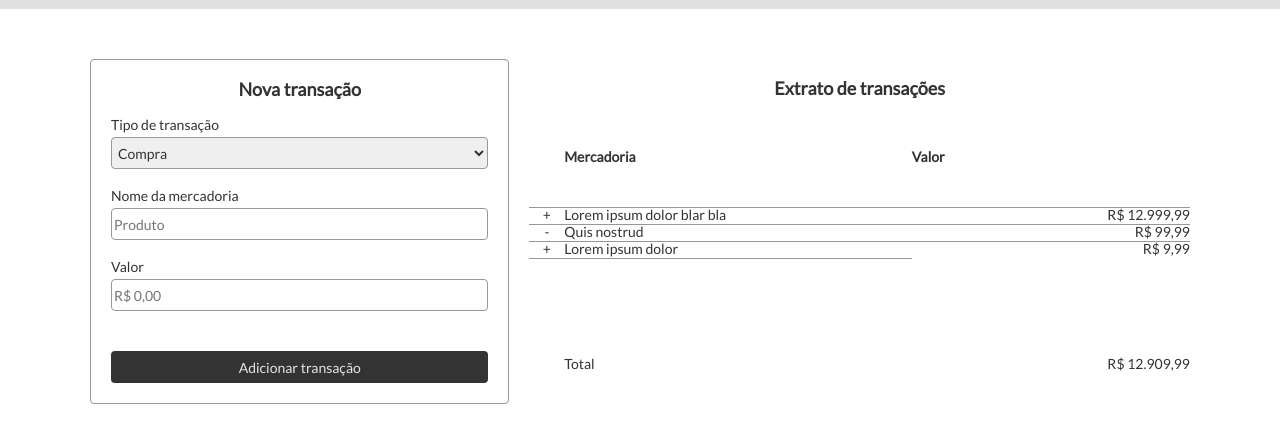
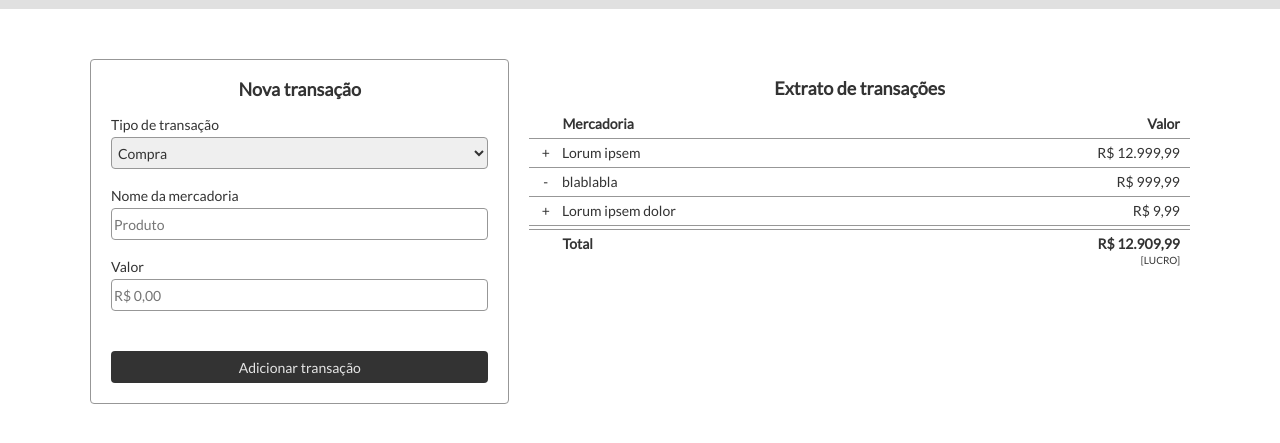
Before and after one commit to SalowQ/SPA, a plain HTML site: page index.html in a window 1280 px wide. Shown: the part 51-494 px from the top of the page. Drawn offline with Linux system fonts and the light colour scheme; files that its build step writes are made by us from their sources; files whose address does not match are found by name.

Commit message:
remoção de css e html teste, conserto do extrato e inserção de comentários

```diff
--- a/extrato.css
+++ /dev/null
@@ -1,27 +0,0 @@
-.extrato {
-    display: grid;
-    grid-template-columns: 0.1fr 1fr 0.8fr;
-    grid-template-rows: repeat(5, auto);
-}
-
-.extrato_titulo {
-    grid-column: 1 / span 3;
-    justify-self: center;
-}
-
-.extrato_subtitulo-produto {
-    grid-column: 2;
-}
-
-.extrato_subtitulo-valor {
-    grid-column: 3;
-}
-
-.extrato_linha {
-    display: flex;
-    flex-direction: row;
-}
-
-.extrato_linha--produto {
-    grid-column: 2;
-}
--- a/index.html
+++ b/index.html
@@ -12,6 +12,7 @@
     <link rel="stylesheet" href="../projeto1/style.css">
 </head>
 <body>
+    <!--cabeçalho contendo logo, título da página e menu/acesso ao menu-->
     <header class="cabecalho">
         <div class="cabecalho_conteudo">
             <p class="logo"><img src="../projeto1/icon_logo.png" alt="Logotipo do site"></p>
@@ -24,20 +25,23 @@
             </nav>
         </div>
     </header>
+    <!--menu lateral para mobile/tablet-->
     <nav class="menu-lateral">
         <p class="menu-lateral_sair"><img src="../projeto1/close.png" alt="Fechar menu"></p>
         <a class="menu-lateral_link menu-lateral_link--ativo">Cadastro de transações</a>
         <a class="menu-lateral_link">Limpar dados</a>
     </nav>
+    <!--conteúdo completo da página-->
     <main class="conteudo">
+        <!--formulário de compra, inserção de produtos e valores-->
         <form class="formulario-compra">
             <h2 class="formulario_titulo">Nova transação</h2>
+
             <label for="tipodetransacao" class="formulario-compra_titulos">Tipo de transação</label>
             <select class="formulario-compra_inputs formulario-compra_inputs-compravenda" required>
                 <option value="compra">Compra</option>
                 <option value="venda">Venda</option>
             </select>
-            <!--<input type="text" class="formulario-compra_inputs" required placeholder="Compra">-->
 
             <label for="nomedamercadoria" class="formulario-compra_titulos">Nome da mercadoria</label>
             <input type="text" class="formulario-compra_inputs" required placeholder="Produto">
@@ -47,32 +51,36 @@
 
             <input type="submit" class="formulario-compra_botao" value="Adicionar transação">
         </form>
-        <!--<div class="linha-divisao"></div>-->
+        <!--lista de extrato com produtos e valores inseridos, cada novo produto será uma nova ul com classe extrato_linha-->
         <section class="extrato">
             <h2 class="extrato_titulo">Extrato de transações</h2>
-            <div class="extrato_subtitulo--produto"></div>
-            <p class="extrato_subtitulo--produto">Mercadoria</p>
-            <p class="extrato_subtitulo--valor">Valor</p>
-            <ul class="extrato_operacao">
-                <li class="extrato_item">+</li>
-                <li class="extrato_item">-</li>
-                <li class="extrato_item">+</li>
-            </ul>
-            <ul class="extrato_mercadoria">
-                <li class="extrato_item">Lorem ipsum dolor blar bla</li>
-                <li class="extrato_item">Quis nostrud</li>
-                <li class="extrato_item">Lorem ipsum dolor</li>
-            </ul>
-            <ul class="extrato_valor">
-                <li class="extrato_item">R$ 12.999,99</li>
-                <li class="extrato_item">R$ 99,99</li>
-                <li class="extrato_item-">R$ 9,99</li>
-            </ul>
-            <div class="extrato_resultado--produto"></div>
-            <p class="extrato_resultado--produto">Total</p>
-            <p class="extrato_resultado--valor">R$ 12.909,99</p>
+            <div class="extrato_subtitulos">
+                <p>Mercadoria</p>
+                <p>Valor</p>
+            </div>
+            <div class="extrato_conteudo">
+                    <ul class="extrato_linha">
+                        <li class="extrato_linha--operador">+</li>
+                        <li class="extrato_linha--produto">Lorum ipsem</li>
+                        <li class="extrato_linha--valor">R$ 12.999,99</li>
+                    </ul>
+                    <ul class="extrato_linha">
+                        <li class="extrato_linha--operador">-</li>
+                        <li class="extrato_linha--produto">blablabla</li>
+                        <li class="extrato_linha--valor">R$ 999,99</li>
+                    </ul>
+                    <ul class="extrato_linha">
+                        <li class="extrato_linha--operador">+</li>
+                        <li class="extrato_linha--produto">Lorum ipsem dolor</li>
+                        <li class="extrato_linha--valor">R$ 9,99</li>
+                    </ul>
+            </div>
+            <div class="extrato_resultados">
+                <p>Total</p>
+                <p>R$ 12.909,99</p>
+            </div>
+            <p class="extrato_saldo">[LUCRO]</p>
         </section>
-
     </main>
     <script src="index.js"></script>
 </body>
--- a/style.css
+++ b/style.css
@@ -1,3 +1,4 @@
+/*chamadas base*/
 @font-face {
     font-family: 'icones';
     src: url(../projeto1/icones.ttf);
@@ -16,6 +17,7 @@ body {
     color: var(--cor-primaria);
 }
 
+/*cabeçalho contendo logo, título da página e menu/acesso ao menu*/
 .cabecalho {
     display: flex;
     align-content: center;
@@ -49,6 +51,7 @@ body {
     color: var(--cor-terciaria);
 }
 
+/*menu lateral para mobile/tablet*/
 .menu-lateral {
     font-family: var(--fonte-primaria) ;
     display: none;
@@ -90,6 +93,7 @@ body {
     padding: 10px 5vw;
 }
 
+/*adaptação de menu lateral para tablet*/
 @media screen and (min-width: 768px) {
     .menu-lateral--ativo {
         width: 35vw;
@@ -104,6 +108,7 @@ body {
     }
 }
 
+/* formulário de compra, inserção de produtos e valores*/
 .formulario-compra {
     font-family: var(--fonte-primaria);
     display: flex;
@@ -137,6 +142,7 @@ body {
     border-radius: 4px;
 }
 
+/*lista de extrato com produtos e valores inseridos*/
 .extrato {
     font-family: var(--fonte-primaria);
     border-top: 1px solid #979797;
@@ -145,84 +151,68 @@ body {
     font-size: 14px;
     font-weight: 400;
     color: #333333;
-    display: grid;
-    grid-template-columns: 0.1fr 1fr 0.8fr;
-    grid-template-areas:
-        "extrato_titulo extrato_titulo extrato_titulo"
-        "extrato_operacao extrato_mercadoria extrato_valor"
-    ;
+    display: flex;
+    flex-direction: column;
 }
 
 .extrato_titulo {
     font-size: 18px;
     font-weight: 700;
-    grid-area: extrato_titulo;
-    justify-self: center;
+    text-align: center;
     padding-bottom: 20px;
 }
 
-.extrato_subtitulo--produto {
+.extrato_subtitulos {
     font-size: 14px;
     font-weight: 700;
-    padding-bottom: 10px;
-    text-align: start;
+
+    display: flex;
+    justify-content: space-between;
+
     border-bottom: 1px solid #979797;
-    grid-row: 2;
+    padding: 0 10px 0.5em 10%;
 }
 
-.extrato_subtitulo--valor {
-    font-size: 14px;
-    font-weight: 700;
-    padding-bottom: 10px;
-    text-align: start;
-    border-bottom: 1px solid #979797;
+.extrato_conteudo {
+    display: flex;
+    flex-direction: column;
 }
 
-.extrato_operacao {
-    grid-area: extrato_operacao;
-    grid-row: 3 / 6;
-    grid-column: 1;
+.extrato_linha {
+    display: grid;
+    grid-template-columns: 10% 60% 30%;
+    border-bottom: 1px solid #979797;
+    padding: 0.5em 10px 0.5em 0;
+}
+
+.extrato_linha--operador {
     text-align: center;
 }
 
-.extrato_mercadoria {
-    grid-area: extrato_mercadoria;
-    grid-row: 3 / 6;
-    grid-column: 2;
-}
-
-.extrato_valor {
-    grid-area: extrato_valor;
-    grid-row: 3 / 6;
-    grid-column: 3;
-    display: flex;
-    flex-direction: column;
+.extrato_linha--valor {
     text-align: end;
 }
 
-.extrato_item {
-    height: 4vh;
-    padding: 1vh 0;
-    border-bottom: 1px solid #979797;
+.extrato_resultados {
+    font-size: 14px;
+    font-weight: 700;
+
+    display: flex;
+    justify-content: space-between;
+
+    margin-top: 3px;
+    border-top: 1px solid #979797;
+    padding: 0.5em 10px 0.3em 10%;
 }
 
-.extrato_resultado {
-    font-family: var(--fonte-primaria);
-    font-size: 14px;
-    font-weight: 700;
-    padding: 10px 0;
-    margin-top: 3px;
-    border-top: 1px solid #979797;
+.extrato_saldo {
+    font-size: 10px;
+    font-weight: 400;
+    text-align: end;
+    padding-right: 10px;
 }
 
-.extrato_resultado--produto {
-    text-align: start;
-}
-
-.extrato_resultado--valor {
-    text-align: end;
-}
-
+/*adaptação de extrato eformulário de compra para tablet*/
 @media screen and (min-width: 768px) {
     .formulario-compra {
         border: 1px solid #979797;
@@ -268,8 +258,21 @@ body {
     .extrato {
         border: 0;
     }
+
+    .extrato_subtitulos {
+        padding-left:5%;
+    }
+
+    .extrato_linha {
+        grid-template-columns: 5% 65% 30%;
+    }
+
+    .extrato_resultados {
+        padding-left: 5%;
+    }
 }
 
+/*adaptação para desktop*/
 @media screen and (min-width: 1024px) {
     .cabecalho_titulo {
         margin-right: 550px;
@@ -335,13 +338,4 @@ body {
         padding-top: 70px;
         margin: 0;
     }
-
-    .extrato_subtitulo {
-        padding: 0;
-    }
-
-    .extrato_item {
-        height: 2vh;
-        padding: 0;
-    }
 }
```
Also changed, not shown: extrato.html (deleted, +0 -51 lines).
